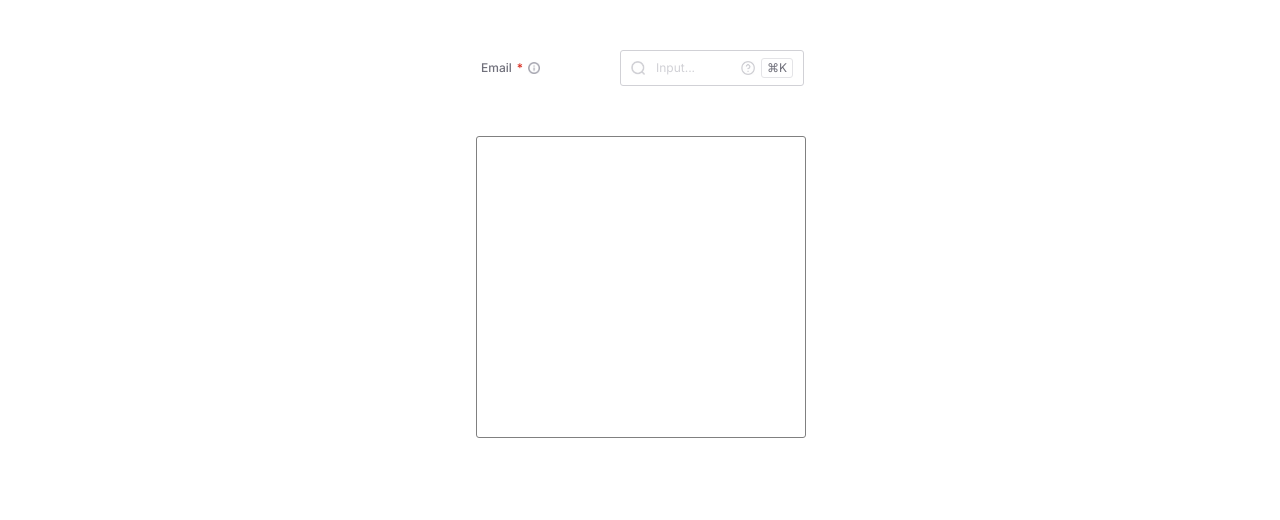
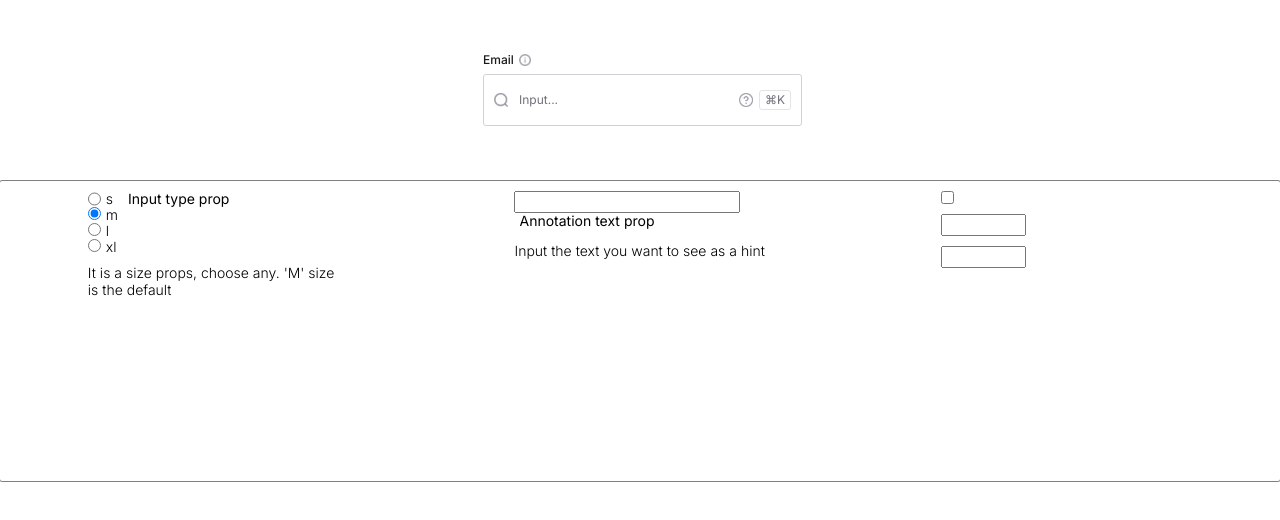
Before and after one commit to haduigon/test-task-lisapet, a React (Create React App) app: page / in a window 1280 px wide. Shown: the top 520 px of the page. Built offline with nearby package versions, Linux system fonts and the light colour scheme.

Commit message:
added a wrapper

```diff
--- a/src/App.scss
+++ b/src/App.scss
@@ -3,7 +3,7 @@
   height: 100vh;
   // background-color: black;
   display: flex;
-  // justify-content: center;
+  justify-content: center;
   // margin-top: 20%;
   flex-direction: column;
   align-items: center;
@@ -14,9 +14,59 @@ body {
 }
 
 .control {
-  width: 100%;
+  display: flex;
+  flex-wrap: wrap;
+  // width: 25%;
+  font-family: Inter, sans-serif;
+  font-weight: 300;
+  font-size: 14px;
+  width: 100vw;
   height: 300px;
   margin-top: 50px;
   border-radius: 3px;
   border: 1px solid grey;
+  justify-content: space-around;
 }
+
+.paragraph {
+  // display: flex;
+  // flex-direction: column;
+  // flex-wrap: wrap;
+  text-wrap: wrap;
+}
+
+.ww {
+  width: 20%;
+  // display: flex;
+  // flex-direction: column;
+  // justify-content: start;
+}
+
+fieldset {
+  // border: none;
+  all: unset;
+}
+
+.size {
+  display: flex;
+  flex-wrap: wrap;
+  // justify-content: center;
+}
+
+.flex {
+  display: flex;
+}
+
+.isRequired {
+  display: flex;
+  flex-direction: column;
+  justify-content: start;
+}
+
+.small {
+  width: fit-content;
+}
+
+.small-input {
+  width: 30%;
+}
--- a/src/App.tsx
+++ b/src/App.tsx
@@ -1,9 +1,67 @@
 // import { useEffect } from "react";
+import { useState } from "react";
 import "./App.scss";
 import InputGroup from "./InputGroup";
 // import { useDisable } from "./helpers/utils";
 
+const defaultState = {
+  annotation: "",
+  size: "m",
+  alignment: "left",
+  border: true,
+  iconBefore: false,
+  iconAfter: false,
+  shortKey: false,
+  isRequired: {
+    required: false,
+    type: "",
+    text: "",
+  },
+  label: "",
+  type: "",
+  showPopUpInfo: false,
+  showPopUpQuestion: false,
+  popUpText: "",
+  questionText: "",
+  value: "",
+  hasError: false,
+  labelSidePosition: false,
+  disabled: false,
+  darkMode: false,
+  onChange: () => {},
+  onChangeIconBefore: () => {},
+  onChangeIconAfter: () => {},
+};
+
 function App() {
+  const [props, setProps] = useState(defaultState);
+
+  function handleProps(event: React.ChangeEvent<HTMLInputElement>) {
+
+
+      if (event.target.name.startsWith('isRequired.')) {
+    // Handle nested property update for isRequired
+    const nestedKey = event.target.name.split('.')[1] as keyof typeof props['isRequired'];
+
+    setProps((prevState) => ({
+      ...prevState,
+      isRequired: {
+        ...prevState.isRequired,
+        [nestedKey]: event.target.type === 'checkbox' ? event.target.checked : event.target.value,
+      },
+    }));
+  }
+
+    const id = event.target.name as keyof typeof props;
+    console.log(props[id], "id", event.target.id);
+    setProps((prevState) => ({
+      ...prevState,
+      [id]: event.target.value,
+    }));
+  }
+
+  console.log(props, "propssssss");
+
   function handleChange(data: React.ChangeEvent<HTMLInputElement>) {
     console.log(
       data.target.value,
@@ -11,35 +69,129 @@ function App() {
     );
   }
   return (
-    <div >
-
+    <div>
       {/* <div> */}
-         <div className="ml-5">
+      <div className="ml-5 centered-flex">
         <InputGroup
-          type="email"
+          type={props.type}
           label="Email"
-          annotation="This is a new hint"
-          size="s"
-          isRequired={{
-            required: false,
-            type: "icon",
-            text: '',
-          }}
+          annotation={props.annotation}
+          size={props.size as "m" | "s" | "l" | "xl"}
+          isRequired={props.isRequired}
           onChange={(event) => handleChange(event)}
           popUpText="This is a tooltip"
           iconBefore={true}
           iconAfter={true}
           shortKey={true}
-          disabled={true}
+          disabled={props.disabled}
           // darkMode={true}
-          labelSidePosition={true}
+          // labelSidePosition={true}
         />
       </div>
-     {/* </div> */}
+      {/* </div> */}
 
-     <div className="control"></div>
+      <div className="control">
+        <div className="mt-10 ml-5 ww ">
+          <div className="size">
+            <fieldset>
+              <div className="flex">
+                <input
+                  type="radio"
+                  id="sizeS"
+                  onChange={(event) => handleProps(event)}
+                  value="s"
+                  name="size"
+                  checked={props.size === "s"}
+                />
+                <span className="ml-5">s</span>
+              </div>
+              <div>
+                <input
+                  type="radio"
+                  id="sizeM"
+                  onChange={(event) => handleProps(event)}
+                  value="m"
+                  name="size"
+                  checked={props.size === "m"}
+                />
+                <span className="ml-5">m</span>
+              </div>
+              <div>
+                <input
+                  type="radio"
+                  id="sizeM"
+                  onChange={(event) => handleProps(event)}
+                  value="l"
+                  name="size"
+                  checked={props.size === "l"}
+                />
+                <span className="ml-5">l</span>
+              </div>
+              <div>
+                <input
+                  type="radio"
+                  id="sizeM"
+                  onChange={(event) => handleProps(event)}
+                  value="xl"
+                  name="size"
+                  checked={props.size === "xl"}
+                />
+                <span className="ml-5">xl</span>
+              </div>
+            </fieldset>
 
+            <label htmlFor="size" className="ml-5">
+              <strong className="ml-5">Input type prop</strong>
+            </label>
+          </div>
+          <div className="mt-10">
+            {" "}
+            It is a size props, choose any. 'M' size is the default
+          </div>
+        </div>
 
+        <div className="mt-10 ml-5 ww">
+          <input
+            type="text"
+            id="annotation"
+            name="annotation"
+            value={props.annotation}
+            onChange={(event) => handleProps(event)}
+          />
+          <label htmlFor="annotation" className="mt-10">
+            <strong className="ml-5">Annotation text prop</strong>
+            <p> Input the text you want to see as a hint</p>
+          </label>
+        </div>
+
+        <div className="mt-10 ml-5 ww">
+          <div className="isRequired">
+
+            <input
+              type="checkbox"
+              name="isRequired.required"
+              // value={!props.isRequired.required}
+              // checked={props.isRequired.required}
+              onChange={(event) => handleProps(event)}
+              className="small"
+            />
+            <input
+              type="text"
+              name="isRequired.type"
+              value={props.isRequired.type}
+              onChange={(event) => handleProps(event)}
+              className="mt-10 small-input"
+            />
+            <input
+              type="text"
+              name="isRequired.text"
+              value={props.isRequired.text}
+              onChange={(event) => handleProps(event)}
+              className="mt-10 small-input"
+            />
+          </div>
+        </div>
+      </div>
     </div>
   );
 }
--- a/src/InputGroup/InputGroup.tsx
+++ b/src/InputGroup/InputGroup.tsx
@@ -38,7 +38,7 @@ const InputGroup: React.FC<Props> = ({...args}) => {
   const { state, dispatch } = useContext(AppStateContext);
 
   const showAnnotation = state?.annotation?.length > 0 && !state.labelSidePosition;
-  console.log(state.disabled, 'disabled buttom');
+  console.log(args,'state insaide InputGroup');
 
   useEffect(() => {
     if (Object.keys(args).length > 0) {
@@ -50,7 +50,7 @@ const InputGroup: React.FC<Props> = ({...args}) => {
         }  })
       }
     }
-  }, []);
+  }, [JSON.stringify(args), dispatch]);
 
   return (
     <div
--- a/src/global.scss
+++ b/src/global.scss
@@ -20,3 +20,7 @@
 .mb-4 {
   margin-bottom: 4px;
 }
+
+.mt-10 {
+  margin-top: 10px;
+}
--- a/src/helpers/utils.ts
+++ b/src/helpers/utils.ts
@@ -81,7 +81,7 @@ const iconMap: IconMap = {
 
 export function useQuestionIqonHook(iconName: any) {
     const { state } = useContext(AppStateContext);
-  console.log(state, iconName);
+  // console.log(state, iconName);
 
   const chosenQuestionIqon = useCallback(() => {
     if (state.darkMode) {
```
